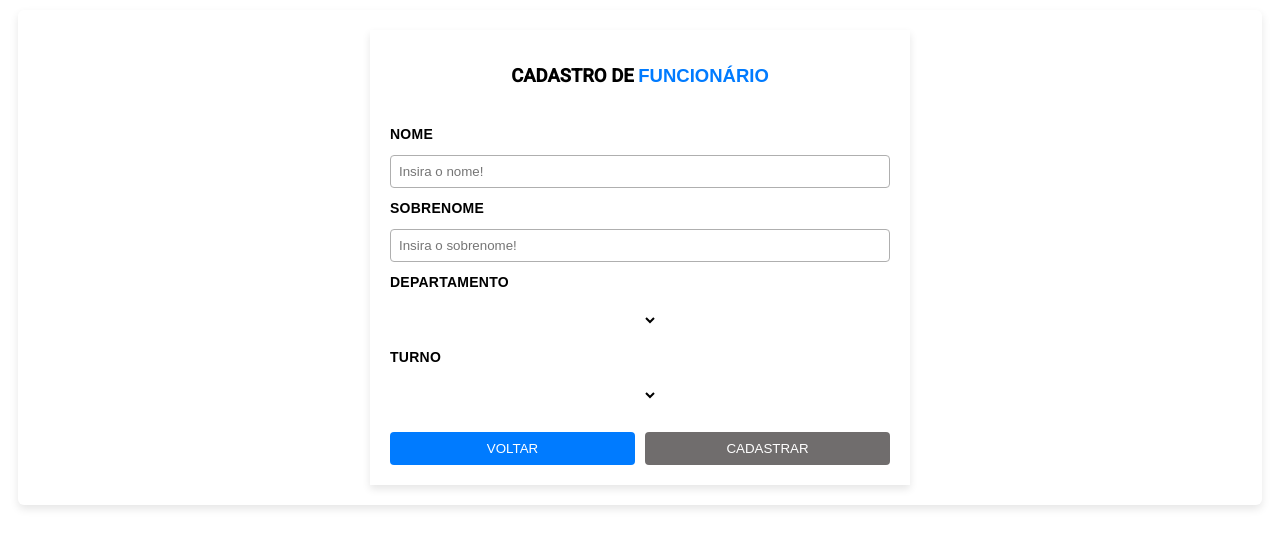
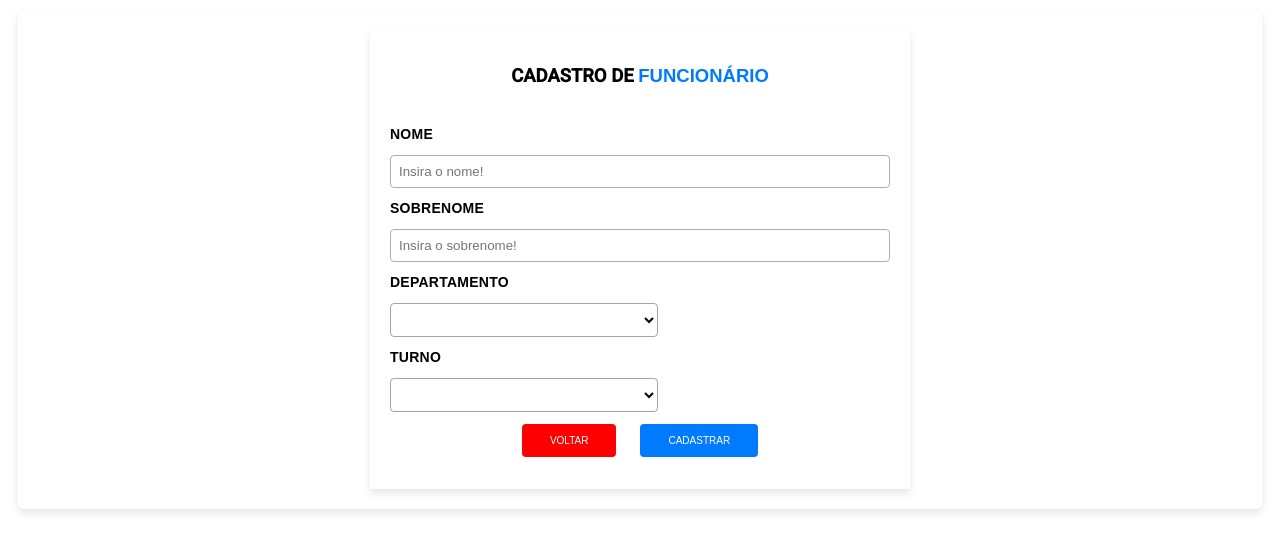
Before and after one commit to vascsx/registro_frontend, an Angular app: page /cadastro in a window 1280 px wide. Shown: the top 552 px of the page. Built offline with nearby package versions, Linux system fonts and the light colour scheme.

Commit message:
feat: finalização da estilização da pagina de cadastro e edição

```diff
--- a/src/app/componentes/funcionario-form/funcionario-form.component.scss
+++ b/src/app/componentes/funcionario-form/funcionario-form.component.scss
@@ -73,37 +73,38 @@ h1 {
         padding: 5px;
         font-size: 1.42rem;
         line-height: 1;
-        border: 0;
-        border-radius: 0;
+        border: 1px solid rgba(128, 128, 128, 0.712);
+        border-radius: 4;
         height: 34px;
       }
     }
 
     .btn-box {
       display: flex;
-      justify-content: space-between;
-      margin-top: 20px;
+      justify-content: center;
+      align-items: center;
 
-      .btn {
-        padding: 9px 10px;
+      button {
+        margin: 12px;
+        padding: 11px 28px;
+        font-size: 1rem;
         border: none;
         border-radius: 4px;
         cursor: pointer;
-        width: 100%;
+        width: auto;
+      }
 
-        &.btn-success {
+      .btn-success {
+        background-color: #ff0000;
+        color: #ffffff;
+      }
+
+      .btn-primary {
+        background-color: #007bff;
+        color: #ffffff;
+
+        &:enabled {
           background-color: $primary-color;
-          color: #fff;
-        }
-
-        &.btn-primary {
-          background-color: $secondary-color;
-  color: #fff;
-  margin-left: 10px;
-
-   &:enabled {
-    background-color: $primary-color;
-    }
         }
       }
     }
--- a/src/app/pages/editar/editar.component.ts
+++ b/src/app/pages/editar/editar.component.ts
@@ -14,8 +14,8 @@ import { MatButtonModule } from '@angular/material/button';
   styleUrl: './editar.component.scss'
 })
 export class EditarComponent implements OnInit{
-  btnAcao = "Editar";
-  btnTitulo = "Editar Funcionário!";
+  btnAcao = "EDITAR";
+  btnTitulo = "EDITAR";
   funcionario!: Funcionario;
 
   constructor(private funcionarioService : FuncionarioService, private router :Router,  private route : ActivatedRoute) {
```
